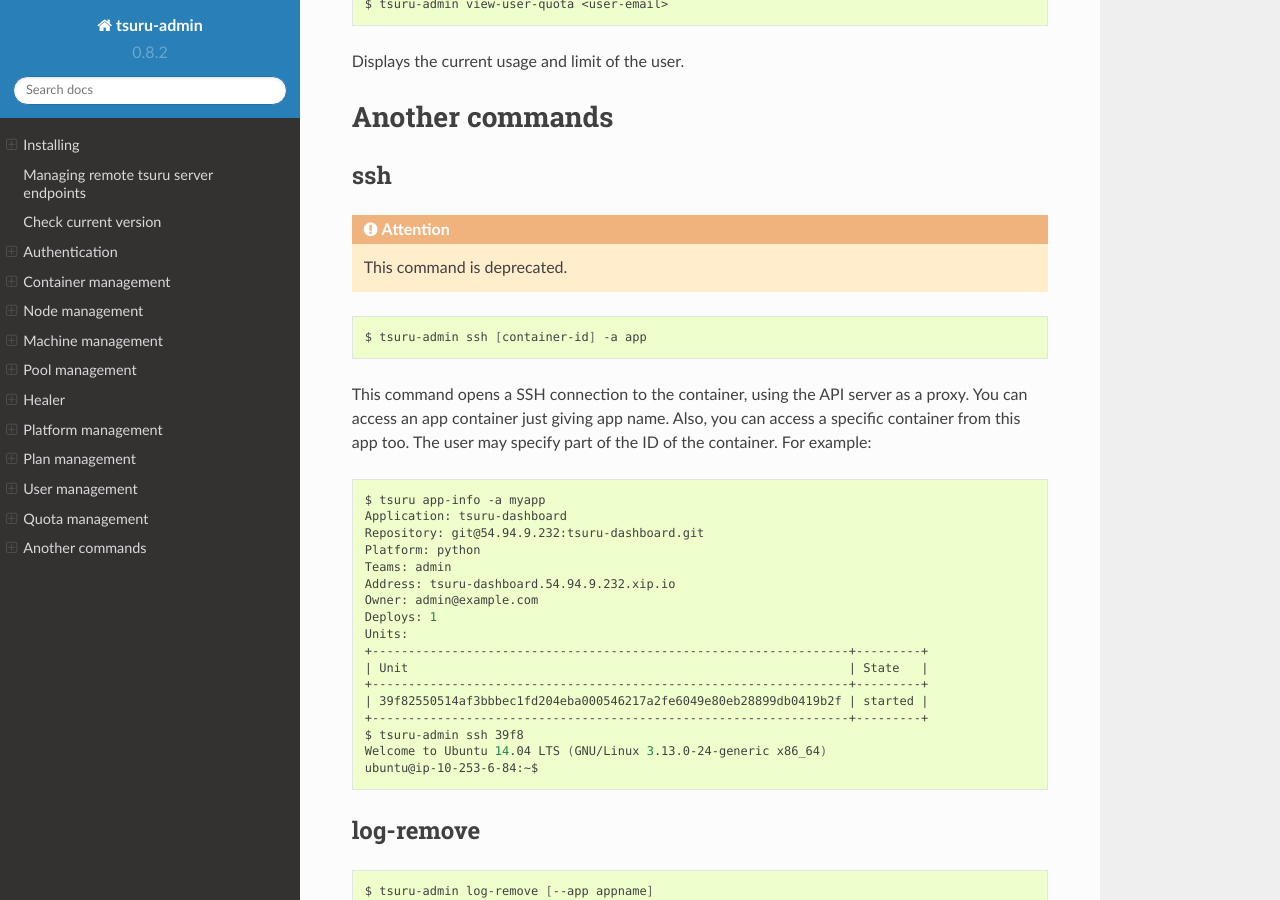
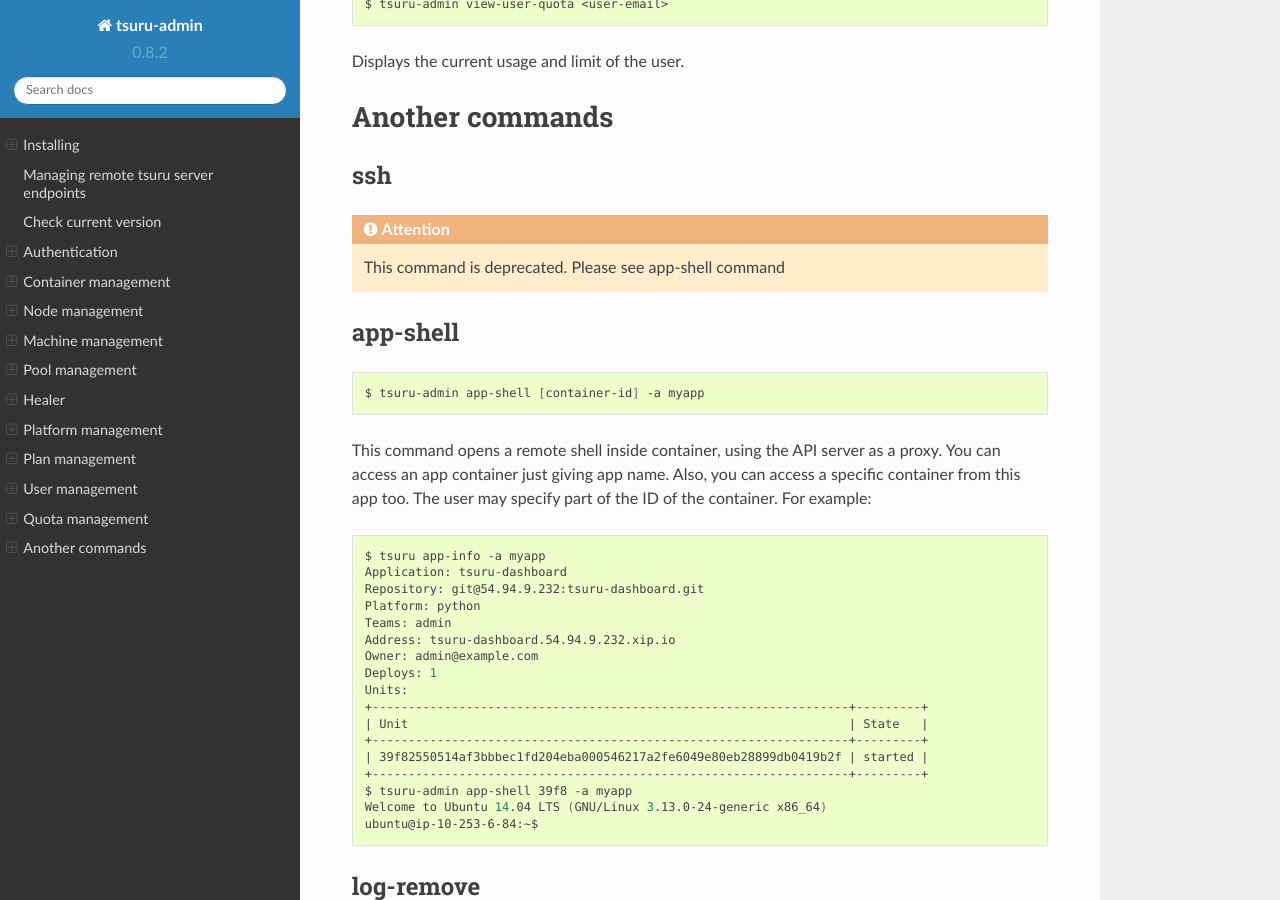
Before and after one commit to tsuru/tsuru-admin, a Sphinx documentation site: the page built from docs/source/index.rst, in a window 1280 px wide and 900 px high, scrolled down 10194 px. Built offline with Sphinx 7.4.7 and the Read the Docs theme 2.0.0, drawn with Linux system fonts in a browser that asks for light colours.

Commit message:
docs: deprecate ssh command and add app-shell doc

```diff
--- a/docs/source/index.rst
+++ b/docs/source/index.rst
@@ -627,21 +627,26 @@ Displays the current usage and limit of the user.
 Another commands
 ================
 
-.. _tsuru_admin_ssh_cmd:
-
 ssh
 ---
 
 .. attention::
-    This command is deprecated.
+    This command is deprecated. Please see app-shell command
+
+
+.. _tsuru_admin_app_shell_cmd:
+
+
+app-shell
+---------
 
 .. highlight:: bash
 
 ::
 
-    $ tsuru-admin ssh [container-id] -a app
+    $ tsuru-admin app-shell [container-id] -a myapp
 
-This command opens a SSH connection to the container, using the API server as a proxy.
+This command opens a remote shell inside container, using the API server as a proxy.
 You can access an app container just giving app name. Also, you can access a specific container from this app too.
 The user may specify part of the ID of the container. For example:
 
@@ -663,7 +668,7 @@ The user may specify part of the ID of the container. For example:
     +------------------------------------------------------------------+---------+
     | 39f82550514af3bbbec1fd204eba000546217a2fe6049e80eb28899db0419b2f | started |
     +------------------------------------------------------------------+---------+
-    $ tsuru-admin ssh 39f8
+    $ tsuru-admin app-shell 39f8 -a myapp
     Welcome to Ubuntu 14.04 LTS (GNU/Linux 3.13.0-24-generic x86_64)
     ubuntu@ip-10-253-6-84:~$
 
```
